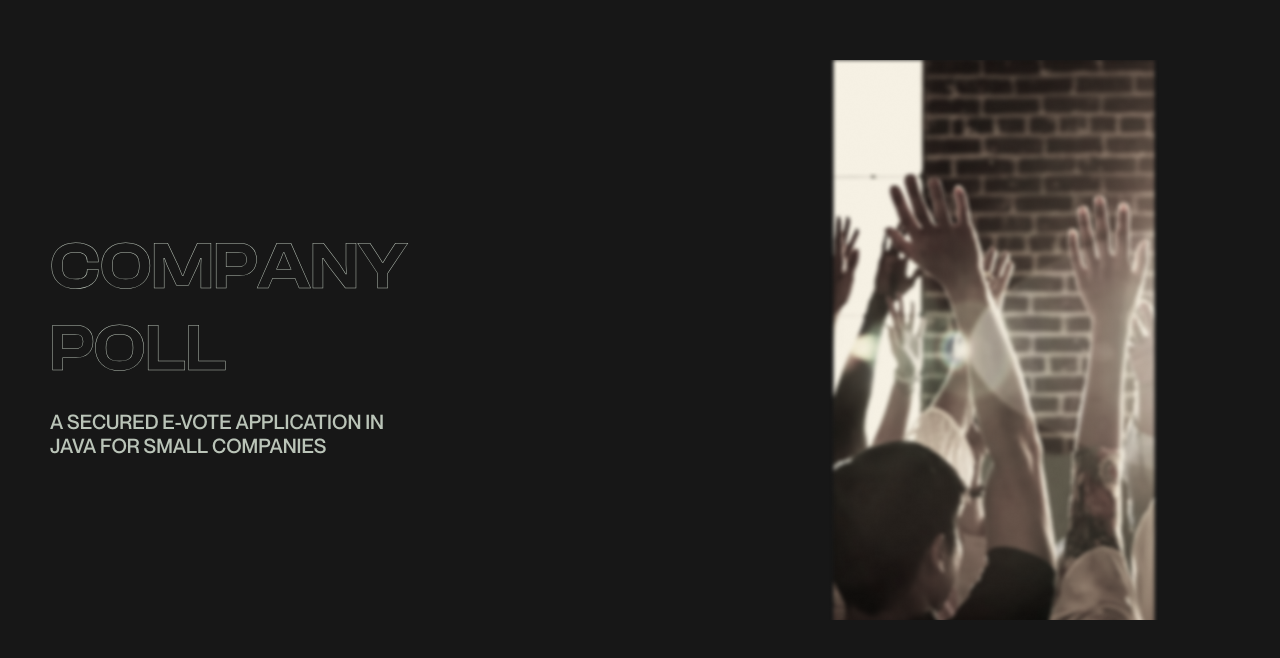
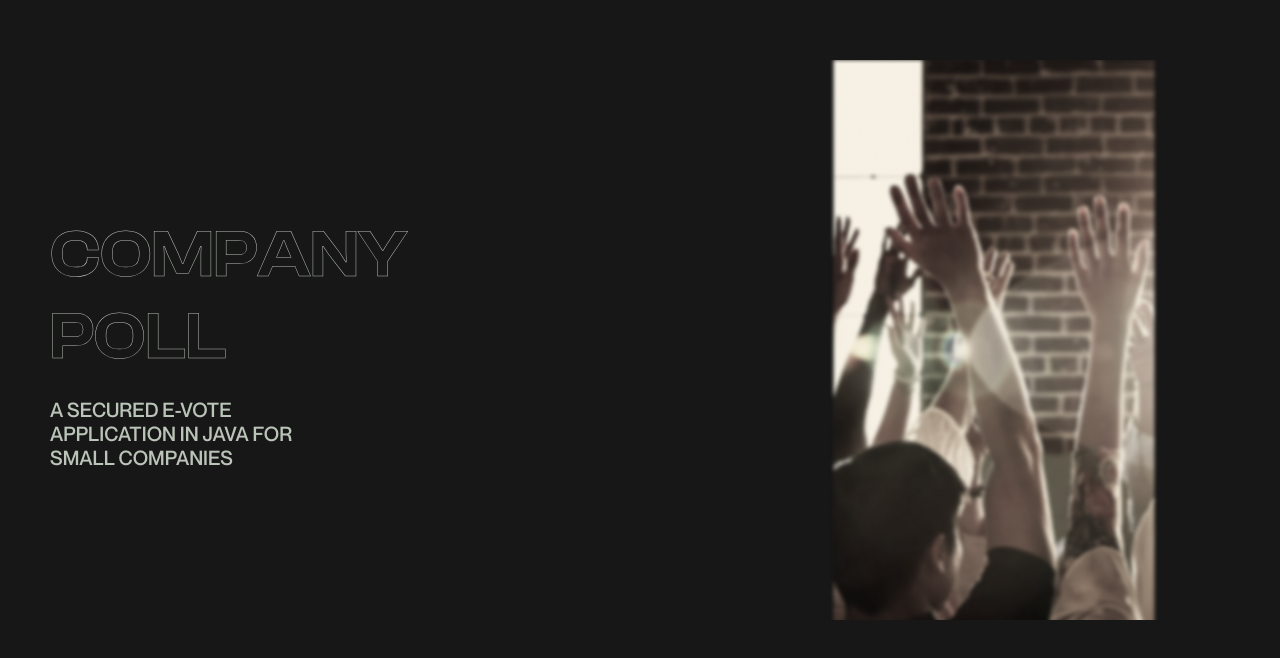
Before and after one commit to Courtcircuits/portfolio-2023, a React (Create React App) app: page / in a window 1280 px wide. Shown: the part 2018-2676 px from the top of the page. Built offline with nearby package versions, Linux system fonts and the light colour scheme.

Commit message:
fix once on screen

```diff
--- a/package.json
+++ b/package.json
@@ -8,6 +8,7 @@
     "@testing-library/user-event": "^13.5.0",
     "react": "^18.2.0",
     "react-dom": "^18.2.0",
+    "react-intersection-observer": "^9.4.3",
     "react-scripts": "5.0.1",
     "web-vitals": "^2.1.4"
   },
--- a/src/App.js
+++ b/src/App.js
@@ -20,6 +20,7 @@ function App() {
 
     </div>
   );
+
 }
 
 export default App;
--- a/src/AppearingLine.js
+++ b/src/AppearingLine.js
@@ -1,15 +1,25 @@
 import React from 'react';
 
 import useElementOnScreen from './UseElementOnScreen';
-
+import {InView} from "react-intersection-observer";
 
 function AppearingLine(props) {
-    const [containerRef, isVisible] = useElementOnScreen({root: null, rootMargin: "0px", threshold: 0.5});
+    const [inView, setInView] = React.useState(false);
 
+    let className;
+
+    if (inView) {
+        className = "hide";
+
+    } else {
+        className = "reset";
+    }
 
     return (
-        <span ref={containerRef}>
-            <div className={isVisible ? "hide" : "reset"}>{props.children}</div>
+        <span>
+            <InView triggerOnce={true} onChange={setInView}>
+                <div className={className}>{props.children}</div>
+            </InView>
         </span>
     )
 
--- a/src/UseElementOnScreen.js
+++ b/src/UseElementOnScreen.js
@@ -1,15 +1,18 @@
 import React from 'react';
 
 const useElementOnScreen = (options) => {
+
     const containerRef = React.useRef(null);
-    const [isVisible, setIsVisible] = React.useState(false);
+    const [isVisible, setIsVisible] = React.useState({'visible' :false, 'timeSeen':0});
+
 
     const callbackFunction = (entries) => {
         const [entry] = entries;
-        setIsVisible(entry.isIntersecting);
+        setIsVisible({'visible' :entry.isIntersecting, 'timeSeen':1});
     }
 
     React.useEffect(() => {
+
         const observer = new IntersectionObserver(callbackFunction, options);
         if(containerRef.current) {
             observer.observe(containerRef.current);
@@ -17,6 +20,7 @@ const useElementOnScreen = (options) => {
         return () => {
             if(containerRef.current) {
                 observer.unobserve(containerRef.current);
+
             }
         }
     }, [containerRef, options]);
```
Also changed, not shown: 1 other file (tests, documents, lock files or other folders).
